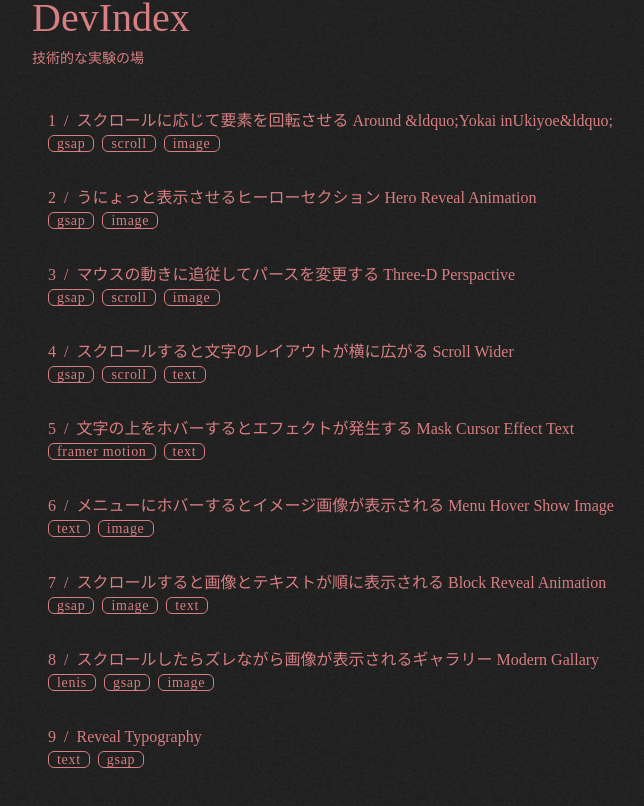
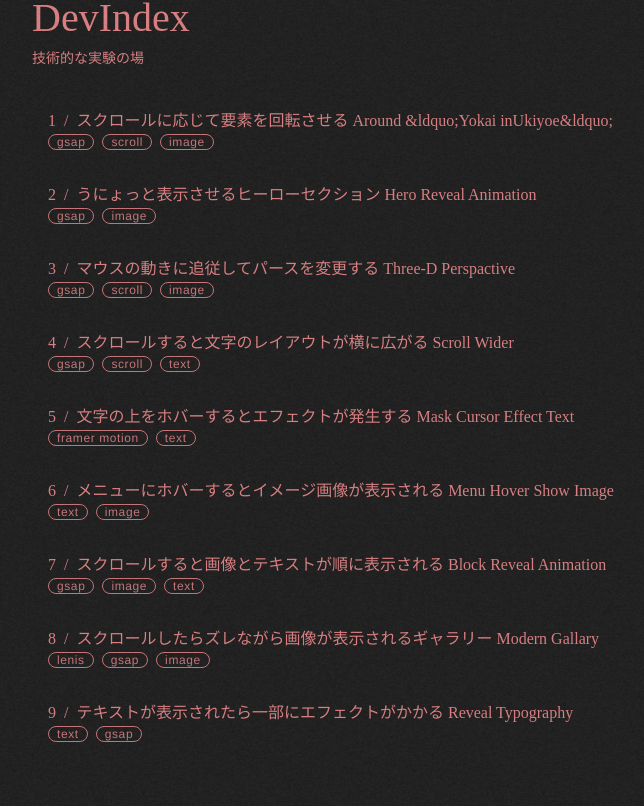
Before and after one commit to Shumpei0111/MBJS-2023, a Next.js app: page /dev in a window 1280 px wide. Shown: the part 232-1038 px from the top of the page, without its empty margins (144-788 px from the left). Built offline with nearby package versions, Linux system fonts and the light colour scheme; a web font is replaced by a local one.

Commit message:
feat: dev style

```diff
--- a/src/pages/dev/index.tsx
+++ b/src/pages/dev/index.tsx
@@ -52,7 +52,7 @@ export default function DevIndex() {
     },
     {
       href: 'reveal-typography',
-      title: 'Reveal Typography',
+      title: 'テキストが表示されたら一部にエフェクトがかかる Reveal Typography',
       tag: ['text', 'gsap'],
     },
   ];
@@ -77,8 +77,8 @@ export default function DevIndex() {
                   </Link>
                   <ul data-name="tags" className="flex gap-2">
                     {item.tag.map((tag, i) => (
-                      <li key={i} className="text-14 tracking-wider">
-                        <span className="border-1 border-primary px-2 rounded-md">
+                      <li key={i} className="text-12 tracking-wider">
+                        <span className="border-1 border-primary px-2 rounded-full font-blog opacity-90">
                           {tag}
                         </span>
                       </li>
```
